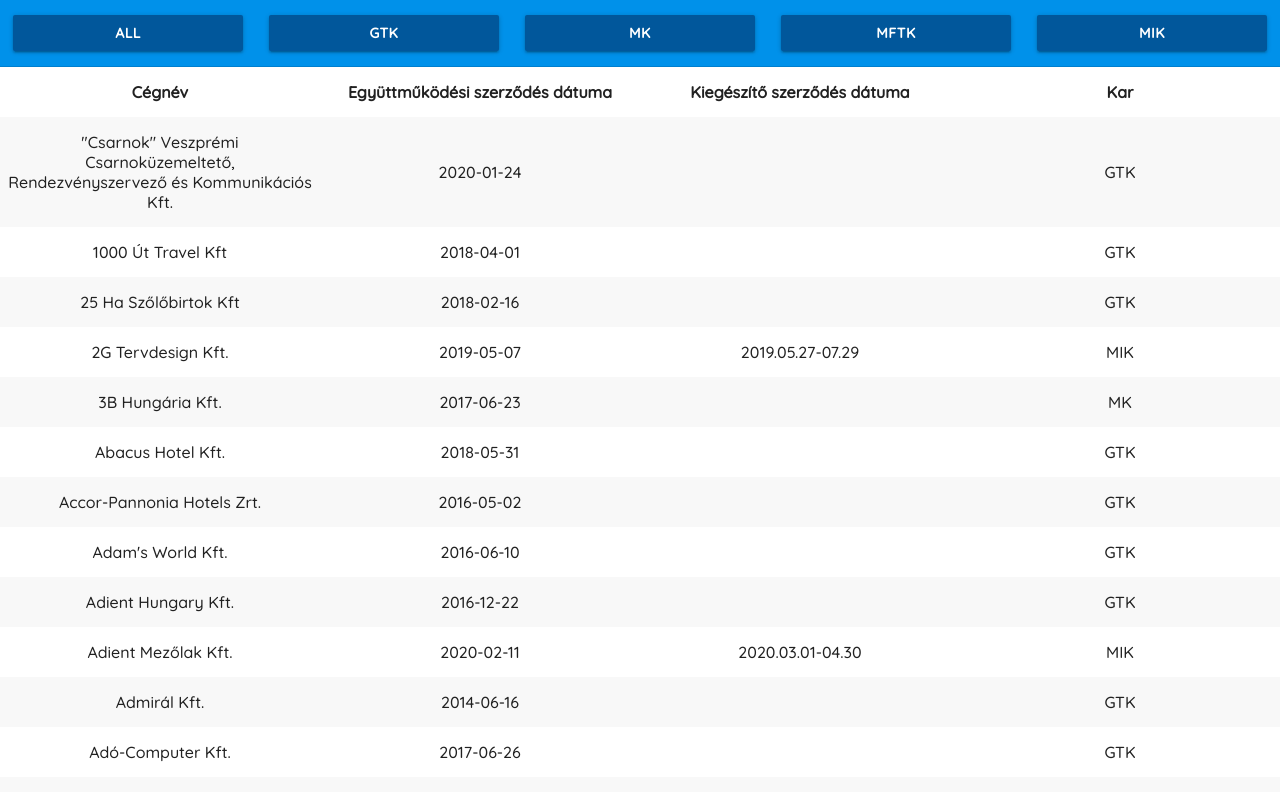
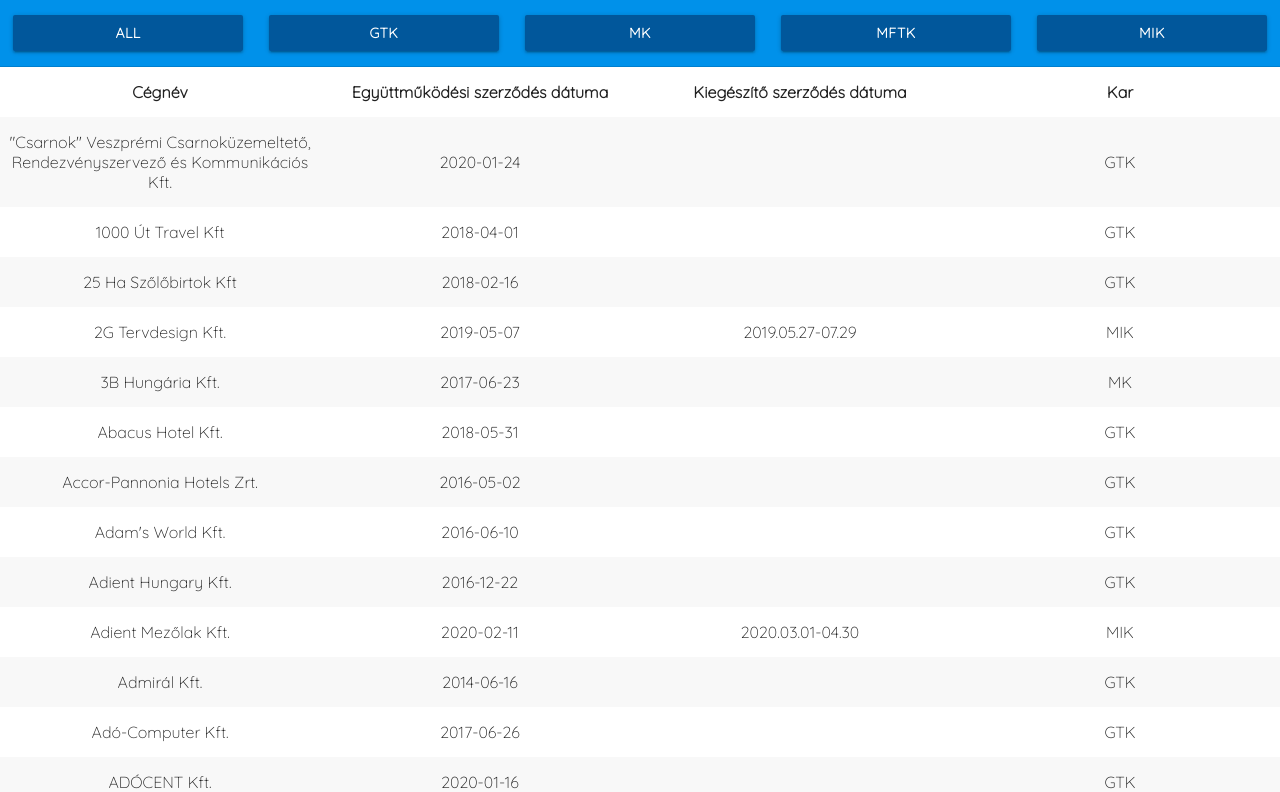
Before and after one commit to KariFuLL/karifull.github.io, a plain HTML site: page szakgyak.html in a window 1280 px wide. Shown: the top 792 px of the page. Drawn offline with nearby package versions, Linux system fonts and the light colour scheme.

Commit message:
🤐🤐

```diff
--- a/css/szakgyak_style.css
+++ b/css/szakgyak_style.css
@@ -1,4 +1,4 @@
-@import url('https://fonts.googleapis.com/css2?family=Quicksand:wght@500&display=swap');
+@import url('https://fonts.googleapis.com/css2?family=Quicksand:wght@300&family=Roboto:wght@100&display=swap');
 
 html {
     box-sizing: border-box;
@@ -8,7 +8,7 @@ html {
 }
 
 body {
-    font-family: Quicksand;
+    font-family: 'Quicksand', sans-serif;
     font-size: 1.1em;
     margin: 0;
     border: 0;
```
